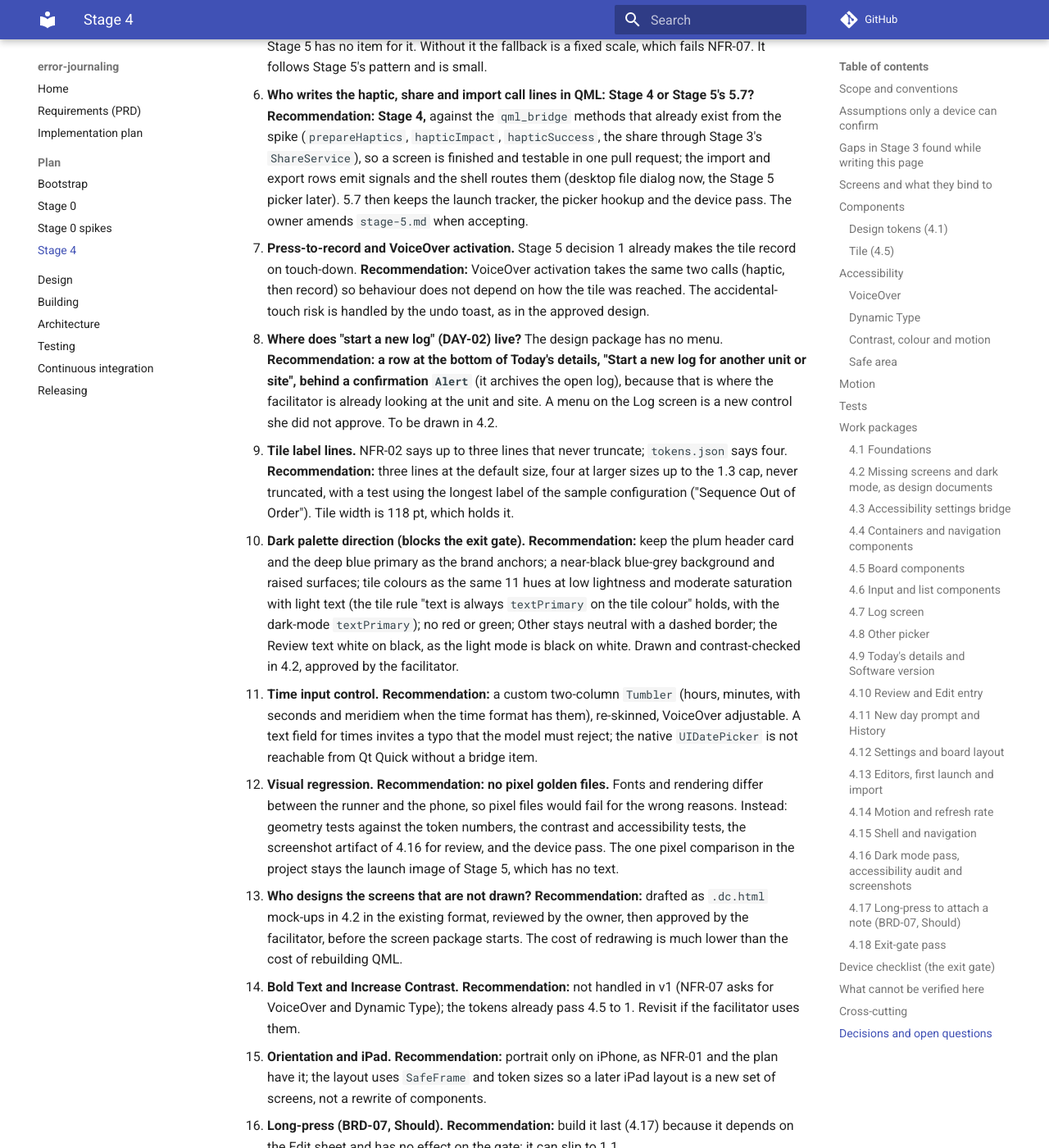
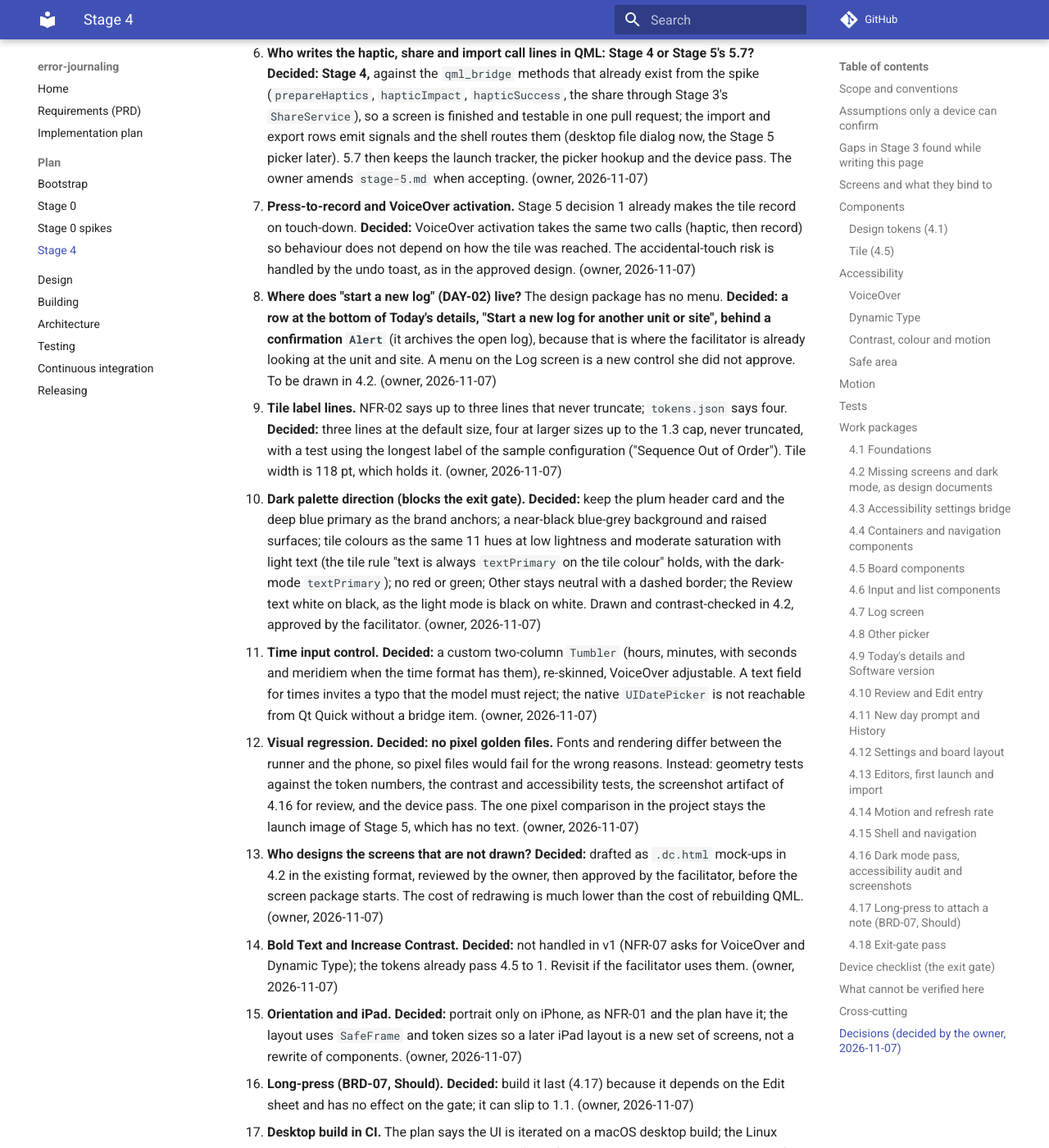
Before and after one commit to iainchesworthlabs/icl-error-journaling, an MkDocs documentation site: the page built from docs/plan/stage-4.md, in a window 1280 px wide and 1400 px high, scrolled down 28762 px. Shown: the whole window at 82% size. Built offline with MkDocs 1.6.1 and Material for MkDocs 9.7.7, drawn with Linux system fonts in a browser that asks for light colours; comment, search, counter and statistics services are not loaded; some of the changed text lies outside the part shown.

Commit message:
Record the owner's decisions on the Stage 4 spec (#30)
Records the owner's acceptance (2026-11-07) of decisions 1 to 17 in
stage-4.md; adds the five Stage 3 additions to stage-3.md; narrows 5.7
and adds the AccessibilitySettings capability to stage-5.md. Docs only.

Signed-off-by: Iain Chesworth <iain.chesworth@gmail.com>

```diff
--- a/docs/plan/stage-4.md
+++ b/docs/plan/stage-4.md
@@ -8,9 +8,8 @@ share sheet and launch screen that touch the same files are in [Stage 5](stage-5
 **Exit gate:** side-by-side review of each screen against the design on an iPhone 17, in light and dark mode, signed off
 by the facilitator.
 
-**Status:** draft for owner review. No QML or C++ is written until the owner approves this page. `AGENTS.md` also
-forbids UI code until the Stage 2 exit gate has passed; this page is written now so it can be reviewed in parallel, and
-only package 4.2 (design documents) and the reading of this page may start before the gate.
+**Status:** approved by the owner on 2026-11-07 (every recommendation accepted). `AGENTS.md` forbids UI code until the
+Stage 2 exit gate has passed, so only package 4.2 (design documents) may start before the gate.
 
 ## Scope and conventions
 
@@ -28,7 +27,7 @@ putting the rule in QML.
 - **Services reach QML as required properties,** never as context properties or global singletons: the root window
   declares `required property` for `session`, `undo`, `board`, `picker`, `timeline`, `history`, `day`, `settings`, `share` and
   `bridge`, `Main.qml` hands each screen only what it uses, and a test creates a screen with whatever it wants to inject
-  (open question 3). `AppRoot` (Stage 3, 3.11) supplies them; the names are those of the sketches in `stage-3.md`.
+  (decision 3). `AppRoot` (Stage 3, 3.11) supplies them; the names are those of the sketches in `stage-3.md`.
 - **CMake.** The QML files are added with `file(GLOB_RECURSE ... CONFIGURE_DEPENDS qml/*.qml)` into the existing
   `qt_add_qml_module`, and the UI tests with `file(GLOB ... CONFIGURE_DEPENDS)` into one test executable `ej_ui_tests`
   in `apps/app/tests/ui/`, as Stage 3 did for `ej_viewmodel`. A package therefore adds its files without editing a shared
@@ -37,7 +36,7 @@ putting the rule in QML.
   re-skinned (custom `background` and `contentItem`), never from a platform or default style (NFR-05). The Basic
   controls are used where they supply what a custom item would have to rebuild: text input behaviour and the keyboard,
   `Popup` and its overlay, `Tumbler`, `StackView`, and the accessibility roles. Every file imports
-  `QtQuick.Controls.Basic` explicitly, so no `QQuickStyle` call and no `main.cpp` change is needed (open question 2).
+  `QtQuick.Controls.Basic` explicitly, so no `QQuickStyle` call and no `main.cpp` change is needed (decision 2).
 - **No platform tests in QML.** `Qt.platform.os` and its kin are not used. What differs (share available, a document
   picker, a haptic) arrives as a property or a signal of `bridge` or of a Stage 3 object, so one policy check
   (`check_qml_platform.py`, 4.1) can fail a QML file that asks. This is the QML counterpart of the "no `#if`" rule.
@@ -50,7 +49,7 @@ putting the rule in QML.
   its properties, drives it with synthesised touch and key events and asserts on the item tree. They are labelled `ui`;
   budgets are labelled `perf`. Screens are tested against the real Stage 3 view models over the in-memory repository, the
   `ManualStorageGateway` and `TestClock` of Stage 3 (so a test can look at the screen between "submitted" and
-  "committed"); components are tested with plain property values. Qt Quick Test is not used (open question 1).
+  "committed"); components are tested with plain property values. Qt Quick Test is not used (decision 1).
 - **Coverage.** Catch2 does not measure QML. Coverage of the C++ of the rig and helpers is held by the existing floor; the
   QML is covered by the rule that each component and screen has a test file named after it, which a policy check
   enforces (4.1), and by the screenshot set of 4.16.
@@ -79,8 +78,7 @@ place, and the right column is what changes if it is wrong.
 
 ## Gaps in Stage 3 found while writing this page
 
-The approved screens need five things the Stage 3 page does not give. Each is small. They are listed here so the owner can
-decide to add them to Stage 3 (my recommendation, open question 4) rather than have QML work around them.
+The approved screens need five things the Stage 3 page does not give. Each is small. The owner decided (decision 4) to add them to Stage 3, in the addendum at the end of `stage-3.md`, rather than have QML work around them.
 
 1. **Local time to a UTC instant.** The version-change sheet has a time field that defaults to now.
    `LogSession::changeHeader(field, text, atUtcMs)` takes a UTC instant, and turning "14:05 on this log's date in the
@@ -93,7 +91,7 @@ decide to add them to Stage 3 (my recommendation, open question 4) rather than h
    line (or the plain refusal message), built on a scratch copy with `render_entry_line`, so the preview and the saved
    line cannot differ (REV-01).
 3. **An entry point for DAY-02.** "A new log can be started at any time from the menu" has no menu in the approved
-   screens and no place for it. `LogSession::startNewLog()` exists. The design question is where it lives (open question 8).
+   screens and no place for it. `LogSession::startNewLog()` exists. The design question is where it lives (decision 8).
 4. **Template value prompt data.** NOTE-04 prompts for a value when a chip is tapped. `SettingsModel::templates` must give
    QML the template's id, name, prompt text and the field's input hint as roles; the roles of the four list models are not
    named in Stage 3 ("names as in 3.3"). 3.3 should list them.
@@ -174,7 +172,7 @@ that draws shapes only, in neutral colours, with no text, badge or type colour (
 | `NoteComposer`, `Chip` | NoteComposer with template chips | The text field with Add, the chip row, the 300 ms draft binding | 4.6 |
 | `ListRow`, `GroupedList`, `SwipeRow` | ListRow, SwipeRow | 48 pt rows in a 14 pt-radius group; a row that reveals Copy and Delete on swipe | 4.6 |
 | `ChoiceCard` | ChoiceCard | The two plain choices of the version sheet, selected state | 4.6 |
-| `PrimaryButton`, `SearchField`, `FormField`, `TimeTumbler` | (inputs) | The 54 pt button; the search field; a labelled field with inline validation message; the time input (open question 11) | 4.6 |
+| `PrimaryButton`, `SearchField`, `FormField`, `TimeTumbler` | (inputs) | The 54 pt button; the search field; a labelled field with inline validation message; the time input (decision 11) | 4.6 |
 
 ### Design tokens (4.1)
 
@@ -267,7 +265,7 @@ for all of it; the tests are listed under each package and the device checks in
   distinguishable by more than colour.
 - **Reduce Motion** (4.3 supplies `bridge.reduceMotion`) replaces springs and slides with a 100 ms fade; the tile press
   keeps its scale because it is feedback, not decoration.
-- **Bold Text and Increase Contrast** are not specially handled in v1 (open question 14).
+- **Bold Text and Increase Contrast** are not specially handled in v1 (decision 14).
 
 ### Safe area
 
@@ -276,7 +274,7 @@ sheets with it. The header card clears the Dynamic Island; the tab bar's 83 pt i
 sheet's grabber sits below the top inset; the keyboard lifts a sheet by `Qt.inputMethod.keyboardRectangle` (U5). A test
 overrides the insets (59 and 34 as the design gives, and the same plus 20 pt, as a different phone would) and checks
 nothing interactive enters an inset and nothing is clipped. Portrait only: the property list's orientation lock is checked
-by the existing policy check (open question 15).
+by the existing policy check (decision 15).
 
 ## Motion
 
@@ -388,7 +386,7 @@ cross-cutting tests above run on a stub component; each policy check against a k
 No code. Draw, in the format of the existing `.dc.html` files, the screens the design package lists as not drawn
 (History, header banner, first-launch setup, the three editors, the import confirmation and import errors, the delete-log
 confirmation, the template value prompt, the write-failed and recovery messages), the entry point for starting a new log
-(open question 8), the board layout's selected-tile state with the VoiceOver alternative, and **every screen in dark mode**.
+(decision 8), the board layout's selected-tile state with the VoiceOver alternative, and **every screen in dark mode**.
 Add the dark values to `tokens.json` and the rules to the design README. The owner reviews the documents, then the
 facilitator approves them; a screen package starts when its design is approved. This is the only package that can run
 now, and the dark palette blocks the Stage 4 exit gate (implementation plan, decisions that block a stage).
@@ -409,7 +407,7 @@ the category and the font QML picks on a device.
 
 Tests (`unit`): the category-to-scale table (every category, monotone, accessibility sizes above 2.0); the wrapper emits one
 signal per change and none when the value is the same; the stub; a notification after the bridge is destroyed is ignored.
-This is a Stage 5 interface added by Stage 4 (open question 5), so 5.1's file layout and `platform_services.cpp` rebase rules
+This is a Stage 5 interface added by Stage 4 (decision 5), so 5.1's file layout and `platform_services.cpp` rebase rules
 apply.
 
 ### 4.4 Containers and navigation components
@@ -526,7 +524,7 @@ number pad hint is set, letters never reach the field, the prefix is displayed a
 message and nothing is saved); `details.location` (a configured location sets its id, Other shows a free text field and
 sends the text); `details.version_validation` (`1.4`, `1.4.2-beta` show the message inline and Save stays disabled until
 valid); `details.correct_first_fill` (filling an empty field calls `correctHeader` and adds no timeline entry);
-`details.new_log_row` (the DAY-02 row from open question 8 asks for confirmation before `startNewLog`); `version.choices`
+`details.new_log_row` (the DAY-02 row from decision 8 asks for confirmation before `startNewLog`); `version.choices`
 (the two plain choices, one selected, texts in the facilitator's words); `version.change` ("It changed during the day" calls
 `changeHeader` with the time chosen, once, and the timeline gains the line); `version.correct` ("I typed it wrong" calls
 `correctHeader`, no entry); `version.preview` (the preview equals the saved line byte for byte, updates as the fields
@@ -600,7 +598,7 @@ The error type, location and template editors (add, rename, reorder, retire, `va
 the first-launch screen (offer to import a file or set up manually, PRF-09), the import confirmation (the summary from
 `importPrepared`) and the import error list (`importFailed`, messages in file order). The platform-specific part is a
 signal out: `importRequested()` and `exportRequested()`; on the desktop the shell opens Qt's file dialog and on iOS Stage 5's
-document picker supplies the path, then calls `settings.loadImport(path)` (open question 6).
+document picker supplies the path, then calls `settings.loadImport(path)` (decision 6).
 
 Tests: `editor.error_types` (add, rename, retire; a retired type disappears from the list; duplicate and empty names refused
 inline; reorder through move buttons as well as drag); `editor.locations`; `editor.templates` (name, prompt, pattern; the live
@@ -729,73 +727,73 @@ fakes. Not proved by any test on this page:
 - **Preprocessor baseline.** `tools/preprocessor-baseline.json` must not rise (QML adds none; the `Q_PROPERTY` and
   `Q_OBJECT` macros in 4.3 are not directives).
 - **Coverage.** The C++ in the rig and helpers is covered by the existing floor; 4.18 raises it if it rose.
-- **Wording this page changes** (to be applied in 4.18 once the owner accepts the recommendations):
+- **Wording this page changes** (accepted by the owner on 2026-11-07; applied in 4.18):
   - Implementation plan, Stage 4, step 5: "label sizes that respond to the system text size where the layout allows"
     becomes the rule in [Dynamic Type](#dynamic-type) (list and note text scale without a cap; fixed-geometry chrome is capped).
-  - Implementation plan, test layers: "QML tests" are Catch2 `ui` cases over the real view models (open question 1).
+  - Implementation plan, test layers: "QML tests" are Catch2 `ui` cases over the real view models (decision 1).
   - PRD NFR-02: "labels of up to three lines" and `tokens.json` `tileLabel.maxLines` 4 are reconciled as in question 9.
-  - Stage 5, 5.7: the haptic and share call lines are written in Stage 4 (open question 6), so 5.7 shrinks to the import
+  - Stage 5, 5.7: the haptic and share call lines are written in Stage 4 (decision 6), so 5.7 shrinks to the import
     wiring, the launch tracker and the device pass.
 
-## Decisions and open questions
+## Decisions (decided by the owner, 2026-11-07)
 
-Each has a recommendation, which this page assumes until the owner decides otherwise. None blocks writing; the first
-three decide the shape of every package.
+The owner accepted every recommendation on this page on 2026-11-07. The numbering of the former open questions is kept,
+so references such as "decision 4" elsewhere on the page and in other pages resolve to the decision with that number.
 
 1. **How are QML screens tested?** Options: Qt Quick Test (`TestCase` in QML, run with a Qt-supplied runner), or Catch2
-   cases that load QML offscreen and drive it from C++. **Recommendation: Catch2 offscreen.** One runner, one set of labels
+   cases that load QML offscreen and drive it from C++. **Decided: Catch2 offscreen.** One runner, one set of labels
    and the sanitiser/TSan builds as for all other tests (Qt Quick Test's runner is its own `main`), the real Stage 3 view models and fakes are
    plain C++ objects the case already owns, and it matches the owner's Catch2 decision. The cost is writing the rig (4.1) and
-   asserting from C++ rather than QML.
+   asserting from C++ rather than QML. (owner, 2026-11-07)
 2. **Qt Quick Controls or plain items?** Options: only plain items, or `QtQuick.Controls.Basic` types fully re-skinned.
-   **Recommendation: Basic controls re-skinned where they supply behaviour (text input, `Popup`, `Tumbler`, `StackView`),
+   **Decided: Basic controls re-skinned where they supply behaviour (text input, `Popup`, `Tumbler`, `StackView`),
    plain items elsewhere (Tile, board, toast).** No default look is ever visible (NFR-05); the controls save rebuilding input and
-   accessibility roles. Importing `QtQuick.Controls.Basic` per file avoids a `QQuickStyle` call and a `main.cpp` edit.
+   accessibility roles. Importing `QtQuick.Controls.Basic` per file avoids a `QQuickStyle` call and a `main.cpp` edit. (owner, 2026-11-07)
 3. **How do the view models reach QML?** Options: context properties, registered singletons, or required properties from the root.
-   **Recommendation: required properties passed down explicitly.** A screen's dependencies are visible in its first lines,
-   a test injects exactly what it needs, and `qmllint` can check the types.
+   **Decided: required properties passed down explicitly.** A screen's dependencies are visible in its first lines,
+   a test injects exactly what it needs, and `qmllint` can check the types. (owner, 2026-11-07)
 4. **Add the five Stage 3 gaps to Stage 3?** (UTC from local time, header-change preview, template roles, time formatting
-   invokable, and the entry point for new log.) **Recommendation: yes,** as an addendum owned by 3.4 and 3.7 (items 1, 2, 5), 3.3
+   invokable, and the entry point for new log.) **Decided: yes,** as an addendum owned by 3.4 and 3.7 (items 1, 2, 5), 3.3
    (item 4) and the design (item 3), before 4.9. The alternative, doing the time arithmetic in QML, breaks the rule that QML holds no logic and
-   risks a wrong time at daylight saving.
+   risks a wrong time at daylight saving. (owner, 2026-11-07)
 5. **Add an `AccessibilitySettings` bridge capability (text scale, Reduce Motion) to Stage 5's bridge, owned by Stage 4 (4.3)?**
-   **Recommendation: yes.** NFR-07 requires Dynamic Type and Stage 5 has no item for it. Without it the fallback is
-   a fixed scale, which fails NFR-07. It follows Stage 5's pattern and is small.
-6. **Who writes the haptic, share and import call lines in QML: Stage 4 or Stage 5's 5.7?** **Recommendation: Stage 4,**
+   **Decided: yes.** NFR-07 requires Dynamic Type and Stage 5 has no item for it. Without it the fallback is
+   a fixed scale, which fails NFR-07. It follows Stage 5's pattern and is small. (owner, 2026-11-07)
+6. **Who writes the haptic, share and import call lines in QML: Stage 4 or Stage 5's 5.7?** **Decided: Stage 4,**
    against the `qml_bridge` methods that already exist from the spike (`prepareHaptics`, `hapticImpact`, `hapticSuccess`, the
    share through Stage 3's `ShareService`), so a screen is finished and testable in one pull request; the import and export
    rows emit signals and the shell routes them (desktop file dialog now, the Stage 5 picker later). 5.7 then keeps the launch
-   tracker, the picker hookup and the device pass. The owner amends `stage-5.md` when accepting.
+   tracker, the picker hookup and the device pass. The owner amends `stage-5.md` when accepting. (owner, 2026-11-07)
 7. **Press-to-record and VoiceOver activation.** Stage 5 decision 1 already makes the tile record on touch-down.
-   **Recommendation:** VoiceOver activation takes the same two calls (haptic, then record) so behaviour does not depend on how
-   the tile was reached. The accidental-touch risk is handled by the undo toast, as in the approved design.
-8. **Where does "start a new log" (DAY-02) live?** The design package has no menu. **Recommendation: a row at the bottom of
+   **Decided:** VoiceOver activation takes the same two calls (haptic, then record) so behaviour does not depend on how
+   the tile was reached. The accidental-touch risk is handled by the undo toast, as in the approved design. (owner, 2026-11-07)
+8. **Where does "start a new log" (DAY-02) live?** The design package has no menu. **Decided: a row at the bottom of
    Today's details, "Start a new log for another unit or site", behind a confirmation `Alert`** (it archives the open log),
    because that is where the facilitator is already looking at the unit and site. A menu on the Log screen is a new control
-   she did not approve. To be drawn in 4.2.
-9. **Tile label lines.** NFR-02 says up to three lines that never truncate; `tokens.json` says four. **Recommendation:** three lines
+   she did not approve. To be drawn in 4.2. (owner, 2026-11-07)
+9. **Tile label lines.** NFR-02 says up to three lines that never truncate; `tokens.json` says four. **Decided:** three lines
    at the default size, four at larger sizes up to the 1.3 cap, never truncated, with a test using the longest label of the
-   sample configuration ("Sequence Out of Order"). Tile width is 118 pt, which holds it.
-10. **Dark palette direction (blocks the exit gate).** **Recommendation:** keep the plum header card and the deep blue primary
+   sample configuration ("Sequence Out of Order"). Tile width is 118 pt, which holds it. (owner, 2026-11-07)
+10. **Dark palette direction (blocks the exit gate).** **Decided:** keep the plum header card and the deep blue primary
     as the brand anchors; a near-black blue-grey background and raised surfaces; tile colours as the same 11 hues at low
     lightness and moderate saturation with light text (the tile rule "text is always `textPrimary` on the tile colour" holds, with the dark-mode `textPrimary`); no red or green; Other stays neutral with a dashed border; the
-    Review text white on black, as the light mode is black on white. Drawn and contrast-checked in 4.2, approved by the facilitator.
-11. **Time input control.** **Recommendation:** a custom two-column `Tumbler` (hours, minutes, with seconds and meridiem when
+    Review text white on black, as the light mode is black on white. Drawn and contrast-checked in 4.2, approved by the facilitator. (owner, 2026-11-07)
+11. **Time input control.** **Decided:** a custom two-column `Tumbler` (hours, minutes, with seconds and meridiem when
     the time format has them), re-skinned, VoiceOver adjustable. A text field for times invites a typo that the model must
-    reject; the native `UIDatePicker` is not reachable from Qt Quick without a bridge item.
-12. **Visual regression.** **Recommendation: no pixel golden files.** Fonts and rendering differ between the runner and the phone, so
+    reject; the native `UIDatePicker` is not reachable from Qt Quick without a bridge item. (owner, 2026-11-07)
+12. **Visual regression.** **Decided: no pixel golden files.** Fonts and rendering differ between the runner and the phone, so
     pixel files would fail for the wrong reasons. Instead: geometry tests against the token numbers, the contrast and
     accessibility tests, the screenshot artifact of 4.16 for review, and the device pass. The one pixel comparison in the
-    project stays the launch image of Stage 5, which has no text.
-13. **Who designs the screens that are not drawn?** **Recommendation:** drafted as `.dc.html` mock-ups in 4.2 in the
+    project stays the launch image of Stage 5, which has no text. (owner, 2026-11-07)
+13. **Who designs the screens that are not drawn?** **Decided:** drafted as `.dc.html` mock-ups in 4.2 in the
     existing format, reviewed by the owner, then approved by the facilitator, before the screen package starts. The cost of
-    redrawing is much lower than the cost of rebuilding QML.
-14. **Bold Text and Increase Contrast.** **Recommendation:** not handled in v1 (NFR-07 asks for VoiceOver and Dynamic Type); the
-    tokens already pass 4.5 to 1. Revisit if the facilitator uses them.
-15. **Orientation and iPad.** **Recommendation:** portrait only on iPhone, as NFR-01 and the plan have it; the layout uses
-    `SafeFrame` and token sizes so a later iPad layout is a new set of screens, not a rewrite of components.
-16. **Long-press (BRD-07, Should).** **Recommendation:** build it last (4.17) because it depends on the Edit sheet and has no
-    effect on the gate; it can slip to 1.1.
+    redrawing is much lower than the cost of rebuilding QML. (owner, 2026-11-07)
+14. **Bold Text and Increase Contrast.** **Decided:** not handled in v1 (NFR-07 asks for VoiceOver and Dynamic Type); the
+    tokens already pass 4.5 to 1. Revisit if the facilitator uses them. (owner, 2026-11-07)
+15. **Orientation and iPad.** **Decided:** portrait only on iPhone, as NFR-01 and the plan have it; the layout uses
+    `SafeFrame` and token sizes so a later iPad layout is a new set of screens, not a rewrite of components. (owner, 2026-11-07)
+16. **Long-press (BRD-07, Should).** **Decided:** build it last (4.17) because it depends on the Edit sheet and has no
+    effect on the gate; it can slip to 1.1. (owner, 2026-11-07)
 17. **Desktop build in CI.** The plan says the UI is iterated on a macOS desktop build; the Linux runner builds it too.
-    **Recommendation:** keep the QML free of anything desktop-only except the dev file dialog in the shell, which 4.15 isolates in
-    one file the iOS build does not load.
+    **Decided:** keep the QML free of anything desktop-only except the dev file dialog in the shell, which 4.15 isolates in
+    one file the iOS build does not load. (owner, 2026-11-07)
```
Also changed, not shown: docs/plan/stage-3.md (+36 -0 lines), docs/plan/stage-5.md (+22 -12 lines).
